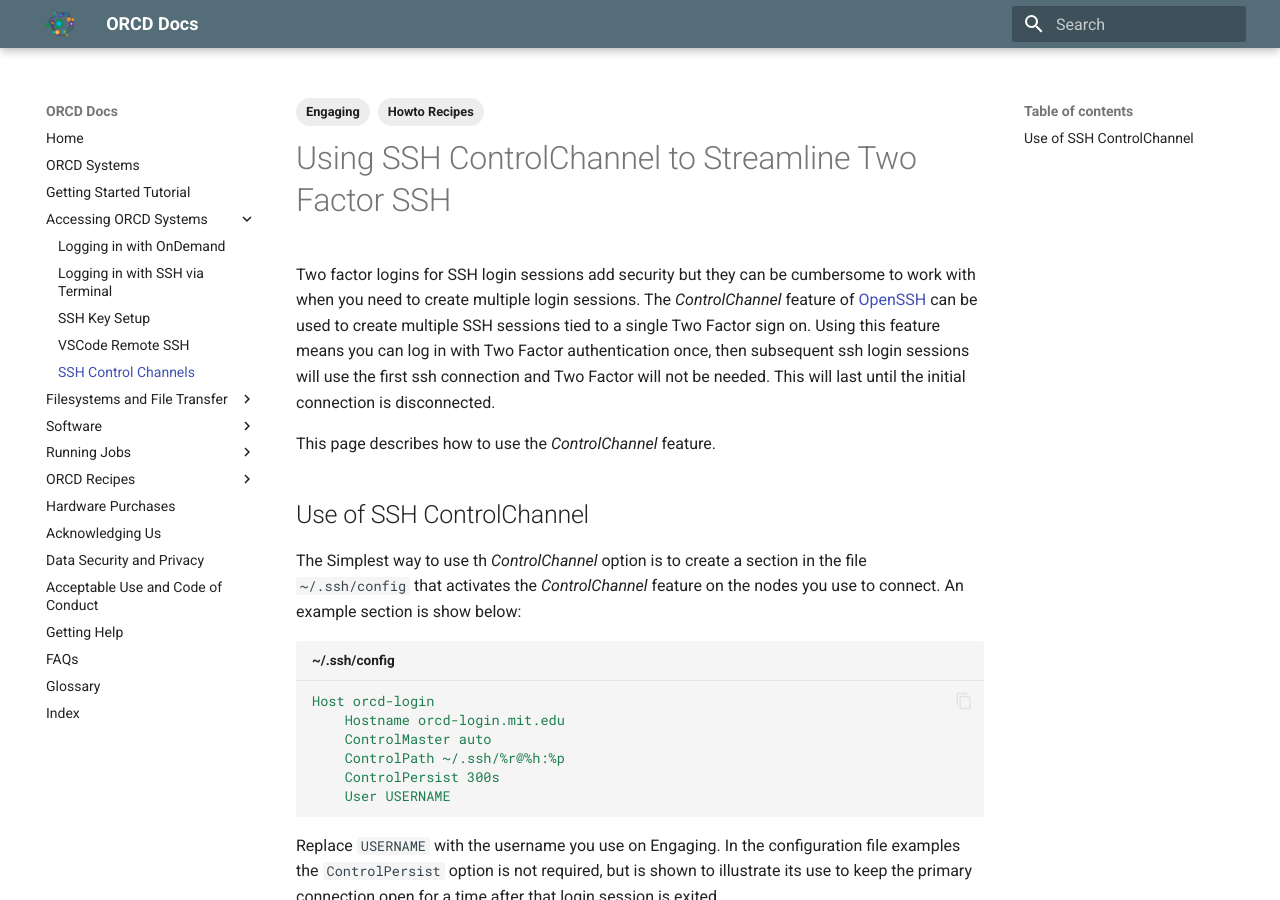
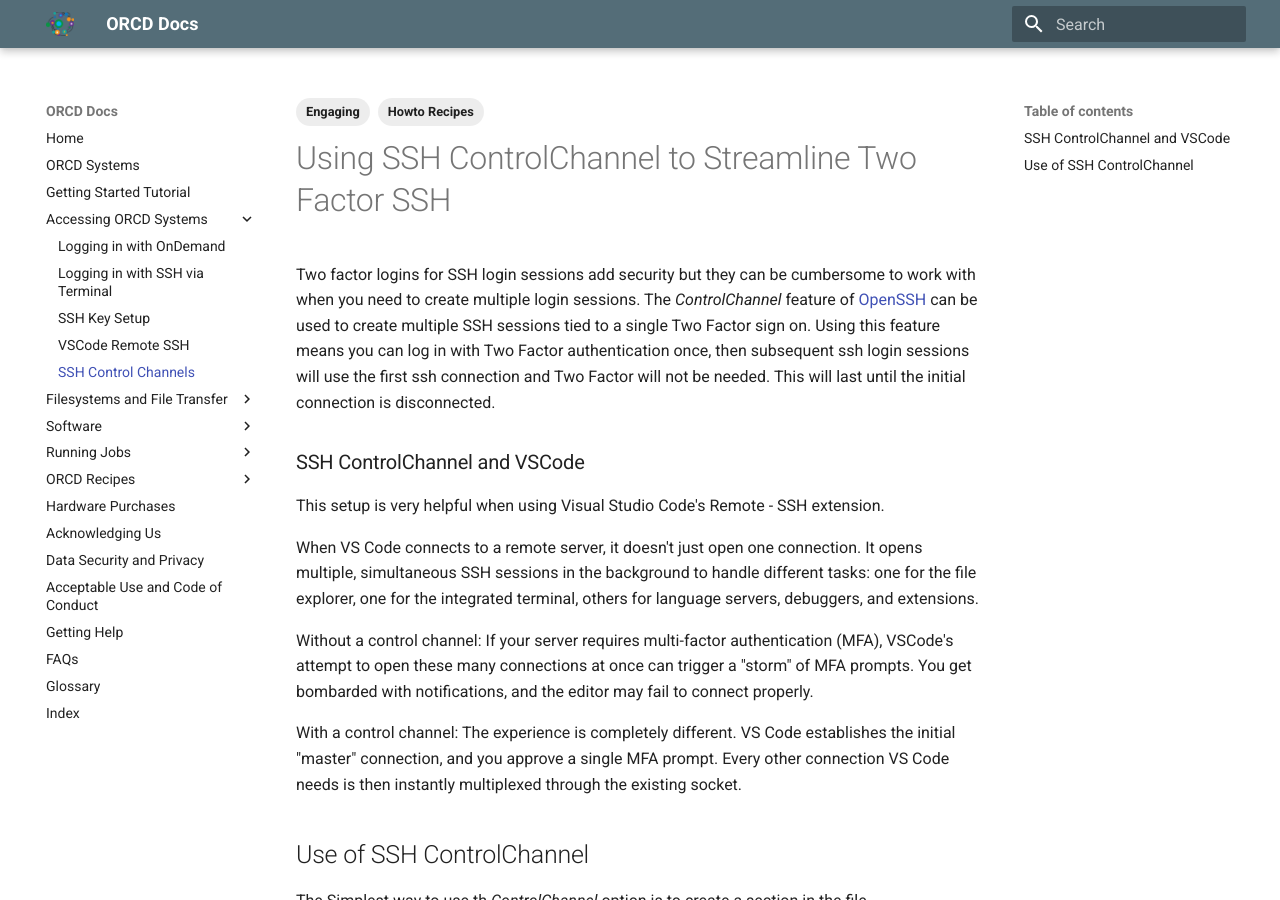
Before and after one commit to mit-orcd/orcd-docs-edit, an MkDocs documentation site: the page built from docs/accessing-orcd/control-channels.md, in a window 1280 px wide and 900 px high. Built offline with MkDocs 1.6.1 and Material for MkDocs 9.7.7, drawn with Linux system fonts in a browser that asks for light colours.

Commit message:
add info about vscode

```diff
--- a/docs/accessing-orcd/control-channels.md
+++ b/docs/accessing-orcd/control-channels.md
@@ -11,7 +11,15 @@ you need to create multiple login sessions. The _ControlChannel_ feature of [Ope
 be used to create multiple SSH sessions tied to a single Two Factor sign on. Using this feature
 means you can log in with Two Factor authentication once, then subsequent ssh login sessions will use the first ssh connection and Two Factor will not be needed. This will last until the initial connection is disconnected.
 
-This page describes how to use the _ControlChannel_ feature.
+### SSH ControlChannel and VSCode
+
+This setup is very helpful when using Visual Studio Code's Remote - SSH extension.
+
+When VS Code connects to a remote server, it doesn't just open one connection. It opens multiple, simultaneous SSH sessions in the background to handle different tasks: one for the file explorer, one for the integrated terminal, others for language servers, debuggers, and extensions.
+
+Without a control channel: If your server requires multi-factor authentication (MFA), VSCode's attempt to open these many connections at once can trigger a "storm" of MFA prompts. You get bombarded with notifications, and the editor may fail to connect properly.
+
+With a control channel: The experience is completely different.  VS Code establishes the initial "master" connection, and you approve a single MFA prompt. Every other connection VS Code needs is then instantly multiplexed through the existing socket.
 
 ## Use of SSH ControlChannel
 
```
